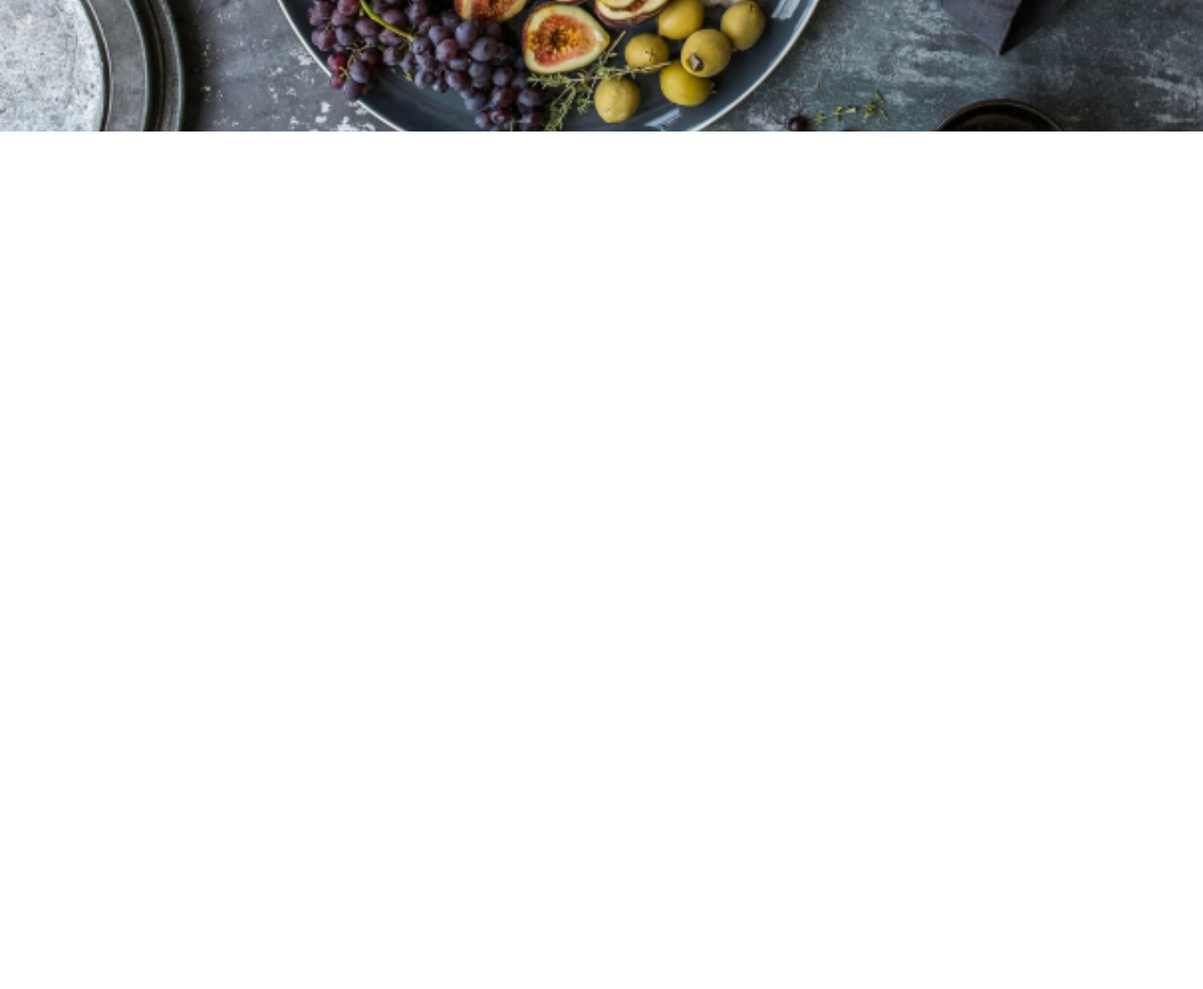
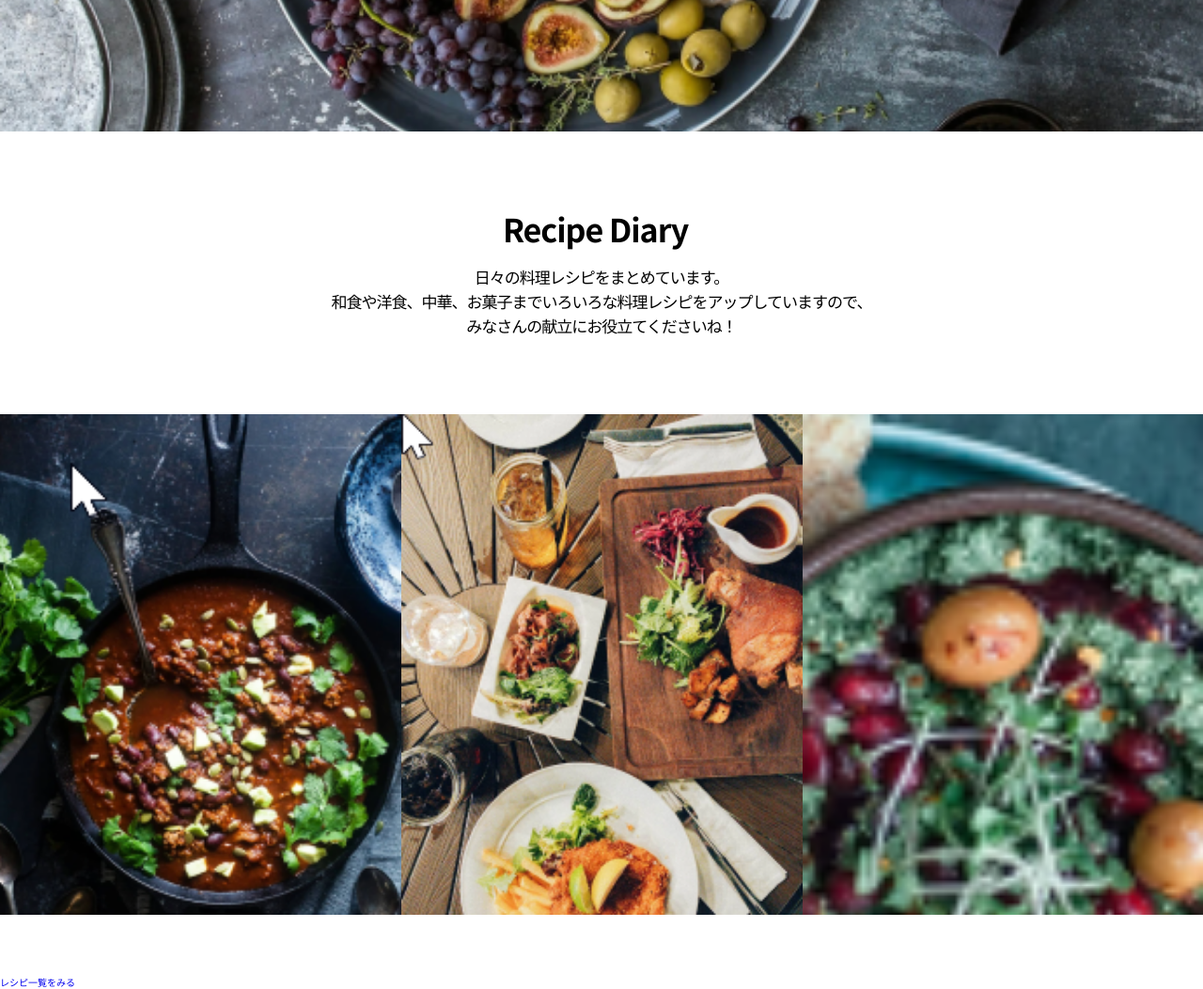
Before and after one commit to yoshida55/step_04_rinkworks, a plain HTML site: page index.html in a window 1280 px wide. Shown: the part 500-1553 px from the top of the page at 94% size. Before the commit the page ends 800 px from the top, so only its background shows below. Drawn offline with Linux system fonts and the light colour scheme.

Commit message:
ある程度修正完了

```diff
--- a/css/work.css
+++ b/css/work.css
@@ -22,3 +22,58 @@
 /* ===============================================
   Recipe-Diaryのタイトルと説明
  =============================================== */
+.recipe-diary-all-container {
+  margin-bottom: 82px;
+}
+
+.recipe-diary-word {
+  font-size: 34px;
+  font-weight: bold;
+  width: 210px;
+  height: 49px;
+  margin: 0 auto 14px auto;
+  /* border: 1px solid #000000; */
+  font-family: "Noto Sans JP", sans-serif;
+  text-align: left;
+
+  letter-spacing: -1px; /* 文字間隔を詰める */
+  line-height: 49px; /* 高さに合わせて中央揃え */
+}
+
+.recipe-diary-discription {
+  width: 610px;
+  height: 77px;
+  font-size: 17px;
+  line-height: 26px;
+  margin: 0 auto;
+  text-align: center;
+
+  /* border: 1px solid #000000; */
+  font-family: "Noto Sans JP", sans-serif;
+  letter-spacing: -1px; /* 文字間隔を詰める */
+}
+
+/* ===============================================
+  3種類の画像セクション
+ =============================================== */
+
+.three-plate-all-container {
+  margin-bottom: 64px;
+}
+
+/* 3つの画像を横並びにするためのコンテナ */
+.three-plate-container {
+  display: flex;
+  justify-self: center;
+}
+
+.plate-item-img {
+  flex: 1;
+  width: 427px;
+  height: 533px;
+  object-fit: cover;
+}
+
+/* ===============================================
+  レシピ一覧をみる
+ =============================================== */
--- a/index.html
+++ b/index.html
@@ -4,6 +4,15 @@
     <meta charset="UTF-8" />
     <meta name="viewport" content="width=device-width, initial-scale=1.0" />
     <title>Recipe</title>
+
+    <!-- Google Fonts を追加 -->
+    <link rel="preconnect" href="https://fonts.googleapis.com" />
+    <link rel="preconnect" href="https://fonts.gstatic.com" crossorigin />
+    <link
+      href="https://fonts.googleapis.com/css2?family=Noto+Sans+JP:wght@400;700&display=swap"
+      rel="stylesheet"
+    />
+
     <link rel="stylesheet" href="css/reset.css" />
     <link rel="stylesheet" href="css/style.css" />
     <link rel="stylesheet" href="css/work.css" />
@@ -21,7 +30,32 @@
        Recipe-Diaryのタイトルと説明
       =============================================== -->
 
-      <section class="recipe-diary-all-container"></section>
-    </div>
+      <section class="recipe-diary-all-container">
+        <h1 class="recipe-diary-word">Recipe Diary</h1>
+        <p class="recipe-diary-discription">
+          日々の料理レシピをまとめています。<br />
+          和食や洋食、中華、お菓子までいろいろな料理レシピをアップしていますので、<br />
+          みなさんの献立にお役立てくださいね！
+        </p>
+      </section>
+
+      <!-- ===============================================
+       3種類の画像セクション
+       =============================================== -->
+      <section class="three-plate-all-container">
+        <div class="three-plate-container">
+            <img src="img/01_左_茶色スープ.png" alt="茶色のスープ" class="plate-item-img" />
+            <img src="img/02_真ん中_お肉サラダ.png" alt="お肉サラダ" class="plate-item-img" />
+            <img src="img/03_右_サラダ縦型.png" alt="サラダ縦型." class="plate-item-img" />
+        </div>
+      </section>
+
+      <!-- ===============================================
+       レシピ一覧をみる
+       =============================================== -->
+      <section class="see-recipe-all-container">
+        <div class=""></div>
+        <a href="#" class="see-recipe-link">レシピ一覧をみる</a>
+      </section>
   </body>
 </html>
```
